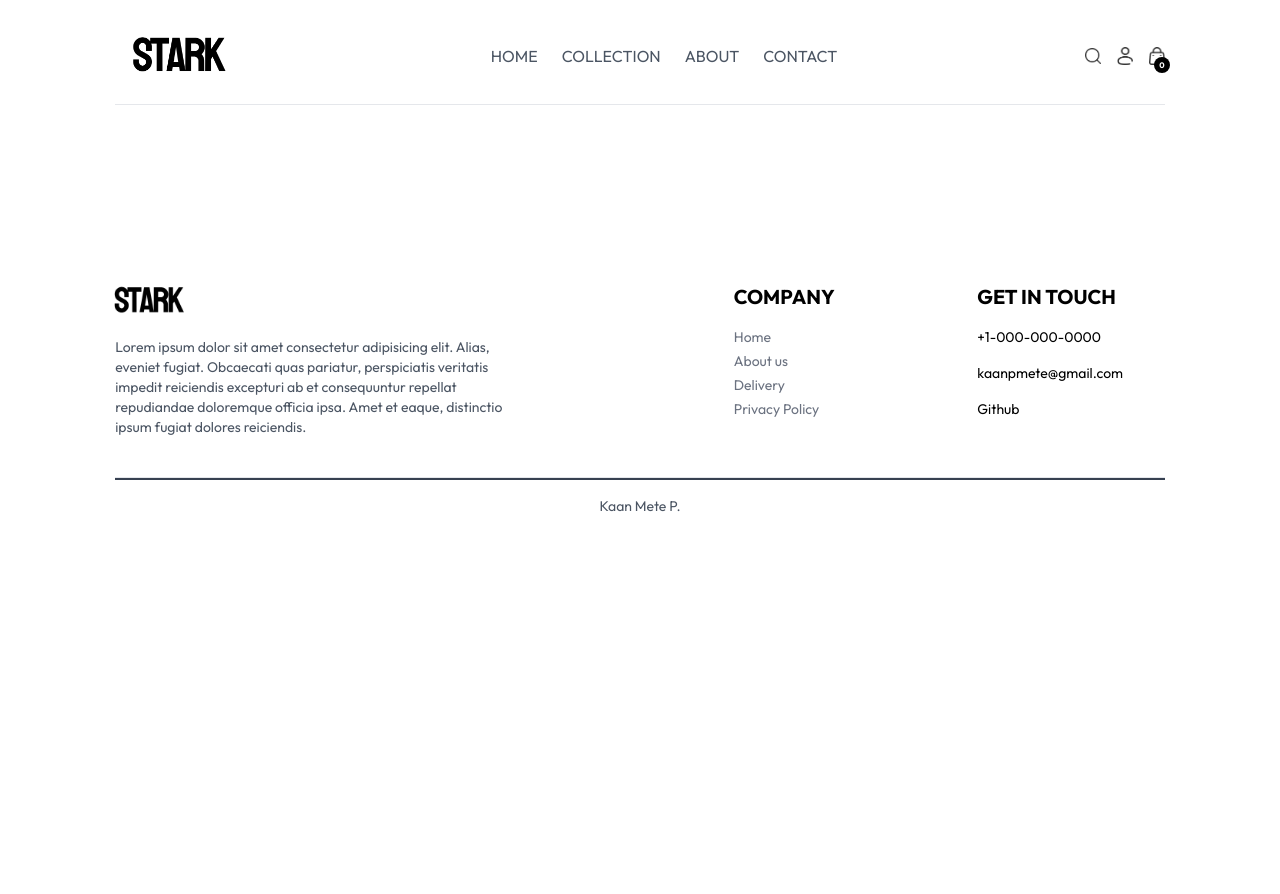
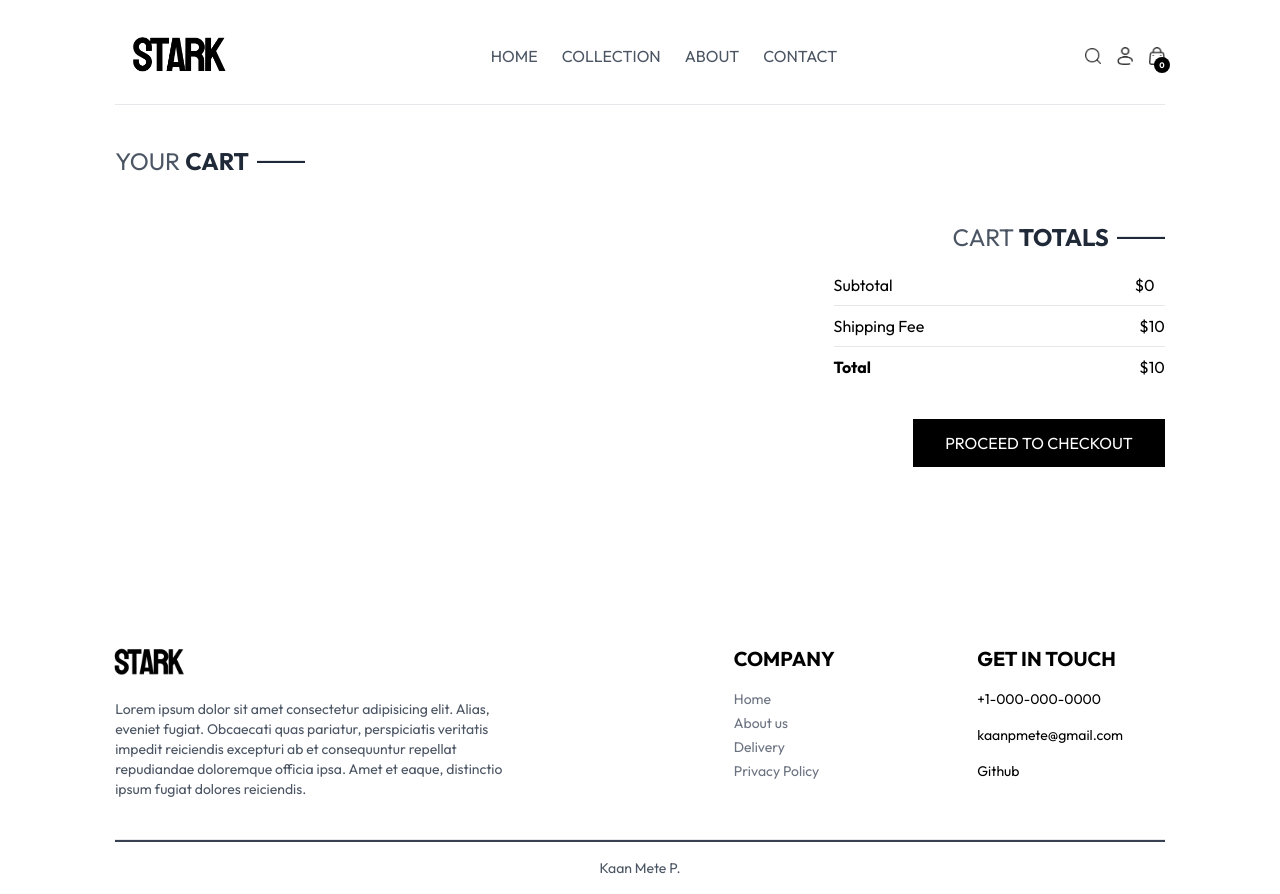
Before and after one commit to kaanmetep/stark-ecommerce, a React (Vite) app in the folder frontend/: page /cart in a window 1280 px wide. Before the commit the page ends 800 px from the top, so only its background shows below. Built offline with nearby package versions, Linux system fonts and the light colour scheme.

Commit message:
Implement Adding Items to the Cart

```diff
--- a/frontend/src/components/BestSeller.jsx
+++ b/frontend/src/components/BestSeller.jsx
@@ -12,7 +12,7 @@ const BestSeller = () => {
   return (
     <div>
       <div className="py-8">
-        <Title text1={"BEST"} text2={"SELLERS"} />
+        <Title text1={"BEST"} text2={"SELLERS"} className="justify-center" />
         <div className="flex justify-center">
           <p className="sm:w-3/4 text-center text-gray-500 sm:leading-6 leading-5">
             Lorem ipsum dolor sit amet consectetur adipisicing elit. Doloremque,
--- /dev/null
+++ b/frontend/src/components/CartItem.jsx
@@ -0,0 +1,63 @@
+import { useEffect, useState } from "react";
+import React from "react";
+import { useShopContext } from "../contexts/ShopContext";
+import { assets } from "../assets/frontend_assets/assets";
+const CartItem = ({ cartItemObj }) => {
+  // TODO: LATER CREATE A ROUTE TO GET A SINGLE PRODUCT
+  const { currency, products, onDeleteCartItem, onChangeQuantity } =
+    useShopContext();
+  const [currentItem, setCurrentItem] = useState(null);
+  const [quantity, setQuantity] = useState(cartItemObj.quantity || 1);
+  useEffect(() => {
+    const item = products.find((el) => el._id === cartItemObj.productId);
+    if (item) {
+      setCurrentItem(item);
+    }
+  }, [products, cartItemObj.productId]);
+
+  return (
+    <div className="grid grid-cols-[6fr,2fr,1fr] justify-between items-center border-t border-b">
+      <div className="flex gap-4 p-3">
+        <img src={currentItem?.image[0]} alt="item_image" className="w-20" />
+        <div>
+          <p className="text-lg font-medium">{currentItem?.name}</p>
+          <div className="flex gap-4 mt-2 items-center">
+            <p>
+              {currency} {currentItem?.price * cartItemObj.quantity}
+            </p>
+            <p className="bg-gray-100 font-medium py-1 px-3 text-center">
+              {cartItemObj.size}
+            </p>
+          </div>
+        </div>
+      </div>
+      <input
+        type="number"
+        min="1"
+        max="100"
+        step="1"
+        value={quantity}
+        onChange={(e) => {
+          const newQuantity = Number(e.target.value);
+          setQuantity(newQuantity);
+          onChangeQuantity(
+            cartItemObj.productId,
+            cartItemObj.size,
+            newQuantity
+          );
+        }}
+        className="border w-16 h-8 py-1 px-2 flex items-center"
+      />
+      <img
+        src={assets.bin_icon}
+        alt="bin_icon"
+        className="w-5 h-5 cursor-pointer"
+        onClick={() =>
+          onDeleteCartItem(cartItemObj.productId, cartItemObj.size)
+        }
+      />
+    </div>
+  );
+};
+
+export default CartItem;
--- a/frontend/src/components/LatestCollection.jsx
+++ b/frontend/src/components/LatestCollection.jsx
@@ -11,7 +11,11 @@ const LatestCollection = () => {
   return (
     <div className="mt-16">
       <div className="py-8">
-        <Title text1={"LATEST"} text2={"COLLECTIONS"} />
+        <Title
+          text1={"LATEST"}
+          text2={"COLLECTIONS"}
+          className="justify-center"
+        />
         <div className="flex justify-center">
           <p className="sm:w-3/4 text-center text-gray-500 sm:leading-6 leading-5">
             Lorem ipsum dolor sit amet consectetur adipisicing elit. Placeat
--- a/frontend/src/components/Title.jsx
+++ b/frontend/src/components/Title.jsx
@@ -1,8 +1,8 @@
 import React from "react";
 
-const Title = ({ text1, text2 }) => {
+const Title = ({ text1, text2, className = "" }) => {
   return (
-    <div className="flex gap-2 items-center justify-center mb-3 text-2xl">
+    <div className={`flex gap-2 items-center mb-3 text-2xl ${className}`}>
       <p className="text-gray-600">
         {text1} <span className="text-gray-800 font-bold">{text2}</span>
       </p>
--- a/frontend/src/contexts/ShopContext.jsx
+++ b/frontend/src/contexts/ShopContext.jsx
@@ -9,8 +9,47 @@ const ShopContextProvider = ({ children }) => {
   const [search, setSearch] = useState("");
   const [showSearch, setShowSearch] = useState(false);
   const [cartItems, setCartItems] = useState([]);
+  const getItemById = (productId) => {
+    const item = products.find((item) => item._id === productId);
+    return item;
+  }; // TODO: use this function for other places that you find item by its id..
+
+  const calculateCartSubtotal = () => {
+    const total = cartItems.reduce(
+      (acc, curr) =>
+        Number(getItemById(curr.productId).price) * Number(curr.quantity) + acc,
+      0
+    );
+    return total;
+  };
+  const onChangeQuantity = (productId, size, quantity) => {
+    setCartItems((prev) =>
+      prev.map((item) =>
+        item.productId === productId && item.size === size
+          ? { ...item, quantity }
+          : item
+      )
+    );
+  };
   const onAddCartItem = (productId, size) => {
-    setCartItems((prev) => [...prev, { productId, size }]);
+    setCartItems((prev) => {
+      const existingItem = prev.find(
+        (item) => item.productId === productId && item.size === size
+      );
+      if (existingItem) {
+        return prev.map((item) =>
+          item.productId === productId && item.size === size
+            ? { ...item, quantity: item.quantity + 1 }
+            : item
+        );
+      }
+      return [...prev, { productId, size, quantity: 1 }];
+    });
+  };
+  const onDeleteCartItem = (productId, size) => {
+    setCartItems((prev) =>
+      prev.filter((item) => item.productId !== productId || item.size !== size)
+    );
   };
   const value = {
     products,
@@ -22,6 +61,10 @@ const ShopContextProvider = ({ children }) => {
     setShowSearch,
     onAddCartItem,
     cartItems,
+    onDeleteCartItem,
+    calculateCartSubtotal,
+    getItemById,
+    onChangeQuantity,
   };
   return <ShopContext.Provider value={value}>{children}</ShopContext.Provider>;
 };
--- a/frontend/src/pages/Cart.jsx
+++ b/frontend/src/pages/Cart.jsx
@@ -1,7 +1,53 @@
 import React from "react";
+import Title from "../components/Title";
+import CartItem from "../components/CartItem";
+import { useShopContext } from "../contexts/ShopContext";
+const Cart = () => {
+  const { currency, cartItems, calculateCartSubtotal } = useShopContext();
+  const shippingFee = 10;
+  const total = shippingFee + calculateCartSubtotal();
+  return (
+    <div className="border-t ">
+      <div className="mt-10">
+        <Title text1={"YOUR"} text2={"CART"} />
+        <div>
+          {cartItems?.map((item, index) => (
+            <CartItem key={index} cartItemObj={item} />
+          ))}
+        </div>
+        <div className=" flex">
+          <div className="ml-auto mt-8">
+            <Title text1={"CART"} text2={"TOTALS"} className="justify-end" />
 
-const Cart = () => {
-  return <div className="border-t"></div>;
+            <div className="grid grid-cols-[10fr,1fr] items-center justify-center py-2">
+              <p>Subtotal</p>
+              <p>
+                {currency}
+                {calculateCartSubtotal()}
+              </p>
+            </div>
+            <div className="grid grid-cols-[12fr,1fr] items-center justify-center border-t py-2">
+              <p>Shipping Fee</p>
+              <p>
+                {currency}
+                {shippingFee}
+              </p>
+            </div>
+            <div className="grid grid-cols-[12fr,1fr] items-center justify-center border-t py-2">
+              <p className="font-bold">Total</p>
+              <p>
+                {currency}
+                {total}
+              </p>
+            </div>
+            <button className=" mt-8 text-white bg-black py-3 px-8 uppercase active:bg-gray-800 hover:bg-gray-600 transition-all delay-[30ms] ml-auto block">
+              Proceed to checkout
+            </button>
+          </div>
+        </div>
+      </div>
+    </div>
+  );
 };
 
 export default Cart;
--- a/frontend/src/pages/Product.jsx
+++ b/frontend/src/pages/Product.jsx
@@ -7,23 +7,23 @@ import RelatedProducts from "../components/RelatedProducts";
 // TODO: LATER CREATE A ROUTE TO GET A SINGLE PRODUCT
 const Product = () => {
   const { productId } = useParams();
-  const { products, currency, onAddCartItem } = useShopContext();
+  const { products, currency, onAddCartItem, getItemById } = useShopContext();
   const [productData, setProductData] = useState(null);
   const [image, setImage] = useState("");
   const [size, setSize] = useState("");
   const fetchProductData = () => {
-    for (const el of products) {
-      if (el._id === productId) {
-        setProductData(el);
-        break;
-      }
+    const item = getItemById(productId);
+    if (item) {
+      setProductData(item);
     }
   };
   const handleAddCard = (productId, size) => {
     if (!size) {
       return toast.error("Please select a size!");
+    } else {
+      onAddCartItem(productId, size);
+      toast.success("Item added to your cart!");
     }
-    onAddCartItem(productId, size);
   };
   useEffect(() => fetchProductData(), [productId, products]);
   useEffect(() => setImage(productData?.image[0]), [productData]);
@@ -83,7 +83,11 @@ const Product = () => {
         </div>
       </div>
       <div className="mt-16">
-        <Title text1={"RELATED"} text2={"PRODUCTS"} />
+        <Title
+          text1={"RELATED"}
+          text2={"PRODUCTS"}
+          className="justify-center"
+        />
         <RelatedProducts
           category={productData?.category}
           subCategory={productData?.subCategory}
```
